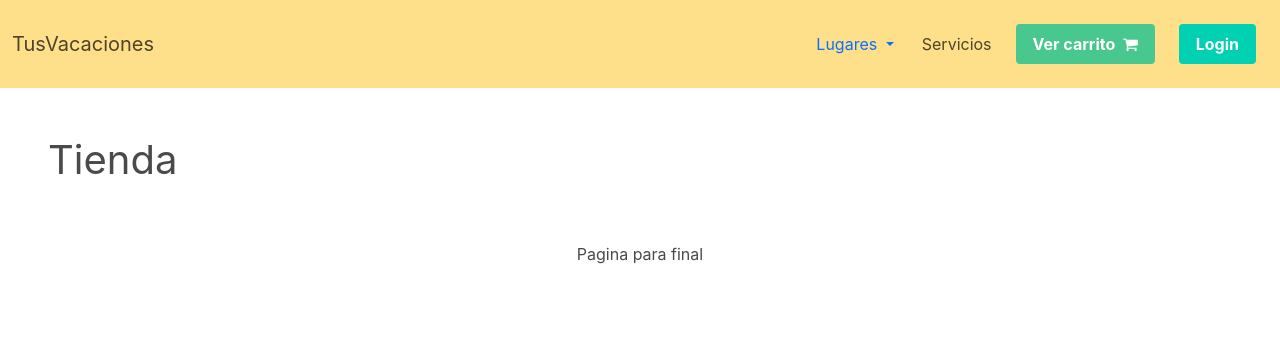
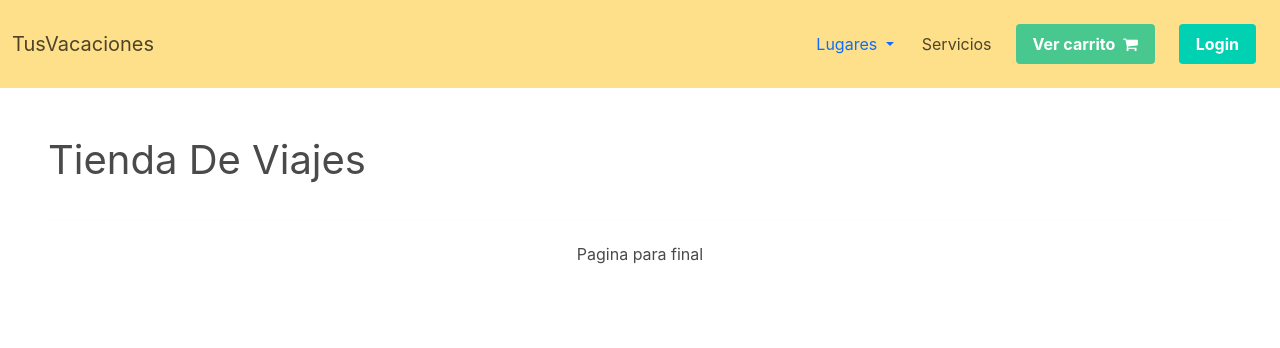
Before and after one commit to MauroConect/final, a PHP site: page /tienda.php in a window 1280 px wide. Shown: the top 348 px of the page. Run offline with PHP 8.4, Linux system fonts and the light colour scheme; data that the repository does not hold is empty; some libraries are stand-ins or nearby versions.

Commit message:
Cambio en las funciones y arreglo en los estilos

```diff
--- a/tienda.php
+++ b/tienda.php
@@ -5,7 +5,7 @@ $productos = obtenerProductos();
 ?>
 <div class="columns">
     <div class="column">
-        <h2 class="is-size-2">Tienda</h2>
+        <h2 class="is-size-2">Tienda De Viajes</h2>
     </div>
 </div>
 <?php foreach ($productos as $producto) { ?>
--- a/ver_carrito.php
+++ b/ver_carrito.php
@@ -20,7 +20,7 @@ if (count($productos) <= 0) {
         <div class="hero-body">
             <div class="container">
                 <h1 class="title">
-                    Todavía no hay productos, seleccione un destino!!
+                    Todavía no hay viajes, seleccione un destino!!
                 </h1>
                 <h2 class="subtitle">
                     Visita la tienda para agregar productos a tu carrito
```
